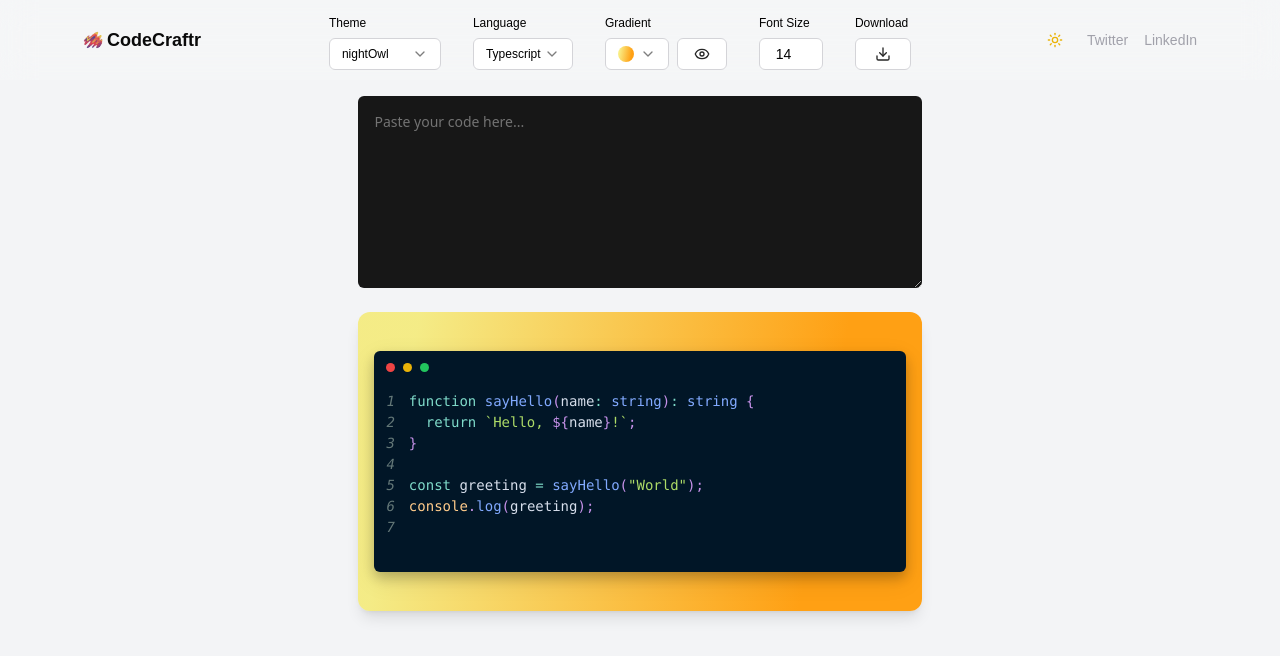
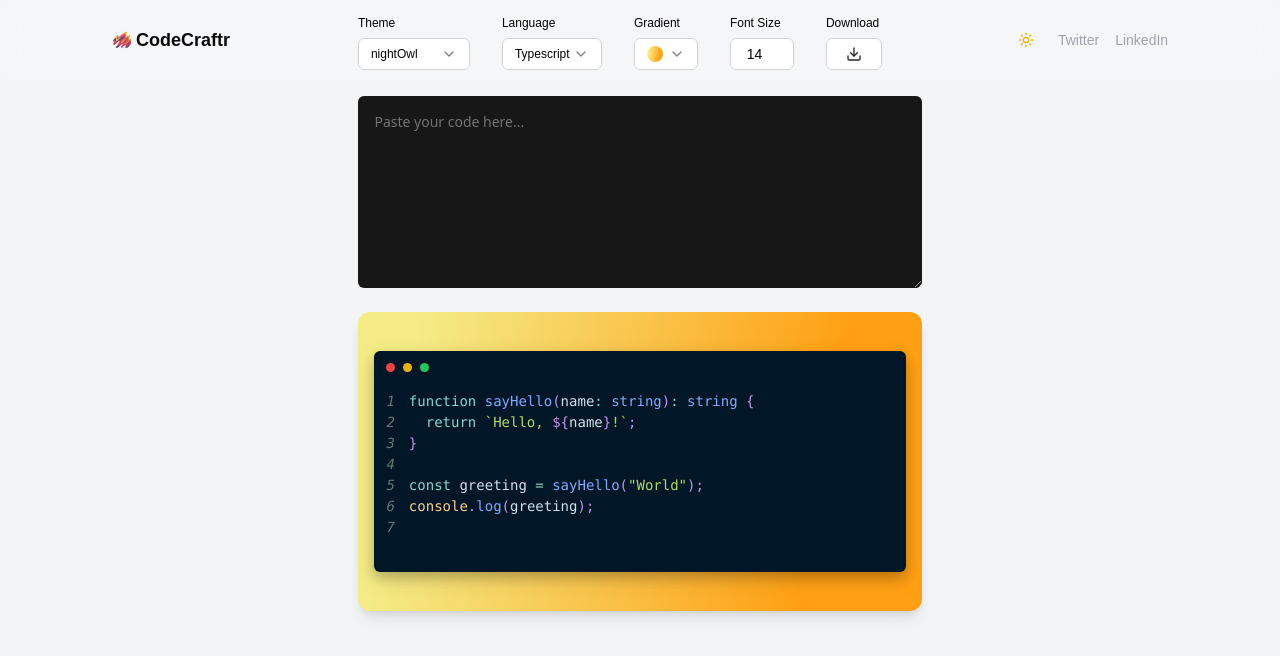
Before and after one commit to AmanShakya0018/codecraftr, a Next.js app: page / in a window 1280 px wide. Shown: the top 656 px of the page. Built offline with nearby package versions, Linux system fonts and the light colour scheme; a web font is replaced by a local one.

Commit message:
minor changes

```diff
--- a/app/page.tsx
+++ b/app/page.tsx
@@ -24,16 +24,13 @@ export default function Home() {
   const [theme, setTheme] = useState<typeof nightOwl>(nightOwl);
   const [loading, setLoading] = useState<boolean>(false);
   const [gradient, setGradient] = useState<string>("linear-gradient(100deg, rgba(245,230,60,0.6) 10%, rgba(255,160,20,1) 80%)");
-  const [checkBackgroundVisibility, setCheckBackgroundVisibility] = useState(false);
   const [mounted, setMounted] = useState(false);
 
   useEffect(() => {
     setMounted(true);
   }, []);
 
-  const toggleBackgroundVisibility = () => {
-    setCheckBackgroundVisibility(!checkBackgroundVisibility);
-  };
+
 
   if (!mounted) return null;
 
@@ -42,7 +39,6 @@ export default function Home() {
       <CodeTextarea code={code} setCode={setCode} />
       <MainCode
         id="code-snap"
-        checkBackgroundVisibility={checkBackgroundVisibility}
         gradient={gradient}
       >
         <Codesnippet>
@@ -81,8 +77,6 @@ export default function Home() {
         <BackgroundGradientInput
           gradient={gradient}
           setGradient={setGradient}
-          toggleBackgroundVisibility={toggleBackgroundVisibility}
-          checkBackgroundVisibility={checkBackgroundVisibility}
         />
         <FontSizeInput fontSize={fontSize} setFontSize={setFontSize} />
         <DownloadButton saveCodeSnapshot={() => saveCodeSnapshot("code-snap", filename, setLoading)} loading={loading} />
--- a/components/Maincode.tsx
+++ b/components/Maincode.tsx
@@ -2,22 +2,19 @@ import React from "react";
 
 interface MainCodeProps {
   id: string;
-  checkBackgroundVisibility: boolean;
   gradient: string;
   children: React.ReactNode;
 }
 
 function MainCode({
   id,
-  checkBackgroundVisibility,
   gradient,
   children,
 }: MainCodeProps) {
   return (
     <div
       id={id}
-      className={`w-fit min-w-[44vw] rounded-xl py-8 px-10 sm:px-4 max-sm:p-2 shadow-lg ${checkBackgroundVisibility ? "!bg-transparent shadow-none border-none" : ""
-        }`}
+      className={`w-fit min-w-[44vw] rounded-xl py-8 px-10 sm:px-4 max-sm:p-2 shadow-lg`}
       style={{ background: gradient }}
     >
       {children}
--- a/components/backgroundgradientinput.tsx
+++ b/components/backgroundgradientinput.tsx
@@ -1,22 +1,16 @@
 import React from "react";
 import { Label } from "./ui/label";
-import { Button } from "./ui/button";
-import { Eye, EyeOff } from "lucide-react";
 import { Select, SelectContent, SelectItem, SelectTrigger } from "./ui/select";
 import { gradients } from "@/constants";
 
 interface BackgroundGradientInputProps {
   gradient: string;
   setGradient: (color: string) => void;
-  toggleBackgroundVisibility: () => void;
-  checkBackgroundVisibility: boolean;
 }
 
 function BackgroundGradientInput({
   gradient,
   setGradient,
-  toggleBackgroundVisibility,
-  checkBackgroundVisibility,
 }: BackgroundGradientInputProps) {
   return (
     <div className="space-y-1">
@@ -48,16 +42,6 @@ function BackgroundGradientInput({
             }
           </SelectContent>
         </Select>
-        <Button
-          onClick={toggleBackgroundVisibility}
-          className="h-8 bg-white dark:bg-black border border-zinc-300 dark:border-neutral-800 text-neutral-800 dark:text-neutral-200 hover:bg-gray-200"
-        >
-          {checkBackgroundVisibility ? (
-            <EyeOff className="!h-4 !w-4" />
-          ) : (
-            <Eye className="!h-4 !w-4" />
-          )}
-        </Button>
       </div>
     </div>
   );
```
